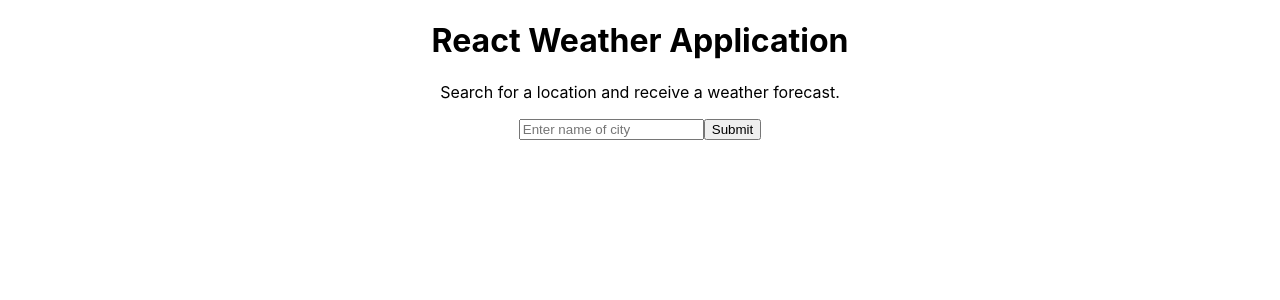
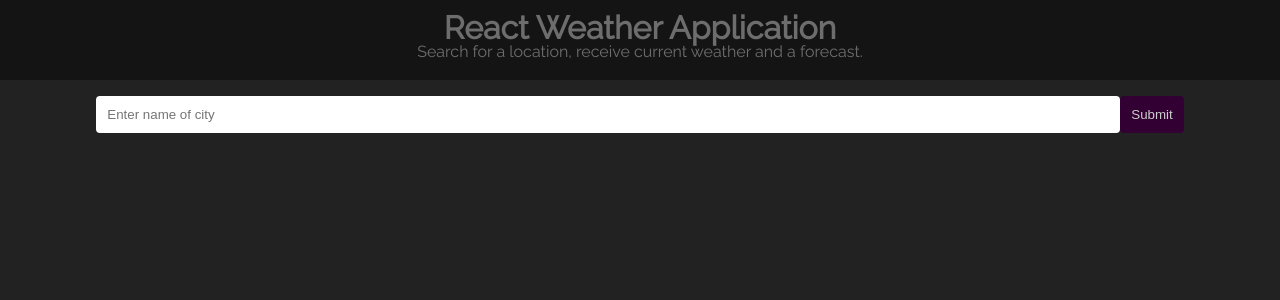
Before and after one commit to seanxbrown/react-weather-2, a React (Create React App) app: page / in a window 1280 px wide. Shown: the top 300 px of the page. Built offline with nearby package versions, Linux system fonts and the light colour scheme.

Commit message:
Responsitivity added

```diff
--- a/public/index.html
+++ b/public/index.html
@@ -2,6 +2,9 @@
 <html lang="en">
   <head>
     <meta charset="utf-8" />
+    <link rel="preconnect" href="https://fonts.googleapis.com">
+    <link rel="preconnect" href="https://fonts.gstatic.com" crossorigin>
+    <link href="https://fonts.googleapis.com/css2?family=Raleway&display=swap" rel="stylesheet">
     <link rel="icon" href="%PUBLIC_URL%/favicon.ico" />
     <meta name="viewport" content="width=device-width, initial-scale=1" />
     <meta name="theme-color" content="#000000" />
@@ -24,7 +27,7 @@
       work correctly both with client-side routing and a non-root public URL.
       Learn how to configure a non-root public URL by running `npm run build`.
     -->
-    <title>React App</title>
+    <title>React Weather App</title>
   </head>
   <body>
     <noscript>You need to enable JavaScript to run this app.</noscript>
--- a/src/App.css
+++ b/src/App.css
@@ -1,38 +1,54 @@
+* {
+  padding: 0;
+  margin: 0;
+  box-sizing: border-box;
+}
+
+:root {
+  --button: #330033;
+  ---button-hover: #660066;
+}
+
+body {
+  font-family: 'Raleway', sans-serif;
+  background-color: #222222;
+  color: #ddd;
+  line-height: 1.5rem;
+
+}
+
 .App {
   text-align: center;
 }
 
-.App-logo {
-  height: 40vmin;
-  pointer-events: none;
+header {
+  margin-bottom: 1rem;
+}
+.heading {
+  padding: 1rem 0;
+  background-color: #000;
+  opacity: 40%;
+
 }
 
-@media (prefers-reduced-motion: no-preference) {
-  .App-logo {
-    animation: App-logo-spin infinite 20s linear;
-  }
+#cityInput{
+  border: 0;
+  width: 80%;
+  padding: 0.7rem;
+  border-radius: 4px;
 }
 
-.App-header {
-  background-color: #282c34;
-  min-height: 100vh;
-  display: flex;
-  flex-direction: column;
-  align-items: center;
-  justify-content: center;
-  font-size: calc(10px + 2vmin);
-  color: white;
+#formSubmit {
+  border: 0;
+  padding: 0.7rem;
+  background-color: var(--button);
+  border-radius: 4px;
+  color: #ccc
+
 }
 
-.App-link {
-  color: #61dafb;
+#formSubmit:hover {
+  cursor: pointer;
+  background-color: var(---button-hover)
+
 }
-
-@keyframes App-logo-spin {
-  from {
-    transform: rotate(0deg);
-  }
-  to {
-    transform: rotate(360deg);
-  }
-}
--- a/src/App.js
+++ b/src/App.js
@@ -94,14 +94,14 @@ function App() {
 
   return (
     <div className="App">
-      <header>
+      <header className="heading">
         <h1>React Weather Application</h1>
-        <p>Search for a location and receive a weather forecast.</p>
+        <p>Search for a location, receive current weather and a forecast.</p>
       </header>
       <div id="formSection">
         <form action="#" method="GET" onSubmit={handleSubmit}>
           <input type="text" placeholder="Enter name of city" name="cityName" id="cityInput"></input>
-          <button type="submit">Submit</button>
+          <button type="submit" id="formSubmit">Submit</button>
         </form>
       </div>
 
--- a/src/CurrentWeatherComponent.js
+++ b/src/CurrentWeatherComponent.js
@@ -1,4 +1,5 @@
 import moment from "moment"
+import "./weatherStyling.css"
 moment().format()
 
 const CurrentWeatherComponent = ({currentWeatherData, currentWeatherData:{current}, geoData}) => {
@@ -6,19 +7,19 @@ const CurrentWeatherComponent = ({currentWeatherData, currentWeatherData:{curren
     console.log(moment.unix(currentWeatherData.current.dt)["_d"].toUTCString())
 
     return (
-    <div id="currentWeatherDiv">
-          <h3>Current Weather from Component</h3>
+    <div id="currentWeatherDiv" >
+        <h3 className="weatherHeader heading">Current Weather</h3>
+        <div className="weatherForecast">
+        <h4 id="location">{geoData.name}, {geoData.country}</h4>
           <img alt={current.weather[0].description} src={`https://openweathermap.org/img/wn/${current.weather[0].icon}@2x.png`} />
-          <p>{Math.round(current.temp)} °C</p>
-          <p>{geoData.name}, {geoData.country}</p>
-          <p>{current.weather[0].main}</p>
-          <p>{current.weather[0].description}</p>
+          <p className="temp">{Math.round(current.temp)} °C</p>
+          <p>{current.weather[0].main}: {current.weather[0].description}</p>
           <p>Sunrise: {moment.unix(current.sunrise)["_d"].toTimeString()}</p>
           <p>Sunset: {moment.unix(current.sunset)["_d"].toTimeString()}</p>
+        </div>
 
 
-
-        </div>)
+    </div>)
 }
 
 export default CurrentWeatherComponent
--- a/src/ForecastComponent.js
+++ b/src/ForecastComponent.js
@@ -4,21 +4,22 @@ moment().format();
 function ForecastComponent({forecastData, geoData}) {
 
     return (
-        <div>
-            <h3>Forecast from Component</h3>
-            {forecastData.daily.map((day, index)  => {
-                return <div key={index}>
-                    <p>{moment.unix(day.dt)["_d"].toDateString()}</p>
+        <div id="weatherForecastDiv">
+            <h3 className="weatherHeader heading">Forecast</h3>
+            <div id="weatherForecastContainer">
+                {forecastData.daily.map((day, index)  => {
+                return <div key={index} className="weatherForecast">
+                    <p className="date">{moment.unix(day.dt)["_d"].toDateString()}</p>
                     <img src={`https://openweathermap.org/img/wn/${day.weather[0].icon}@2x.png`} />
                             <p>{day.weather[0].main}: {day.weather[0].description}</p>
-                            <p>Max Temp: {Math.round(day.temp.max)}°C</p>
-                            <p>Min Temp: {Math.round(day.temp.min)}°C</p>
+                            <p>Max Temp: <span className="temp">{Math.round(day.temp.max)}°C</span></p>
+                            <p>Min Temp: <span className="temp">{Math.round(day.temp.min)}°C</span></p>
                             <p>Sunrise: {moment.unix(day.sunrise)["_d"].toTimeString()}</p>
                             <p>Sunset: {moment.unix(day.sunset)["_d"].toTimeString()}</p>
-
                     </div>
 
             })}
+            </div>
 
         </div>
 
--- /dev/null
+++ b/src/weatherStyling.css
@@ -0,0 +1,52 @@
+.weatherHeader {
+    margin: 0.5rem 0;
+
+
+}
+
+.weatherForecast{
+    padding: 1rem 0;
+    margin: 0.5rem 0;
+    background-color: rgba(50, 50, 50, 0.5);
+}
+
+.date {
+
+font-size: 1.1rem;
+font-weight: bold;
+
+}
+
+.temp {
+    font-size: 1.1rem;
+    font-weight: bold;
+
+}
+
+/* Tablet styles */
+
+@media screen and (min-width: 481px ) {
+
+    #weatherForecastContainer {
+        display: grid;
+        grid-template: 1fr 1fr / repeat(4, 1fr);
+        gap: 0.5rem 0.5rem
+    }
+
+  }
+
+
+/* Desktop styles */
+
+@media screen and (min-width: 1025px ) {
+
+    #weatherForecastContainer {
+        display: flex;
+    }
+
+    #weatherForecastContainer .weatherForecast {
+        width: 500px;
+        border-radius: 10px;
+    }
+
+  }
```
Also changed, not shown: 7 other files (tests, documents, lock files or other folders).
